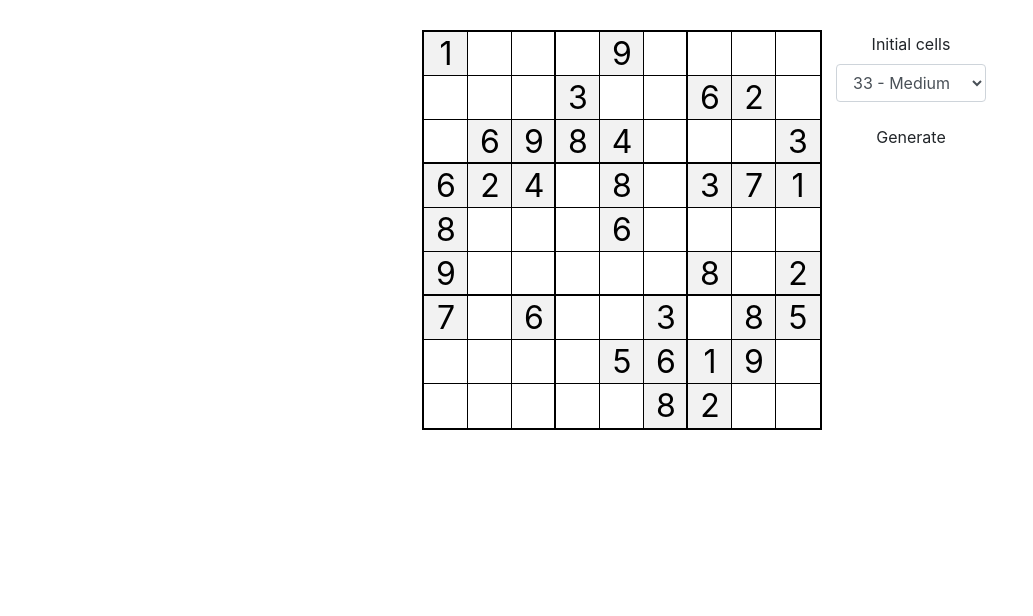
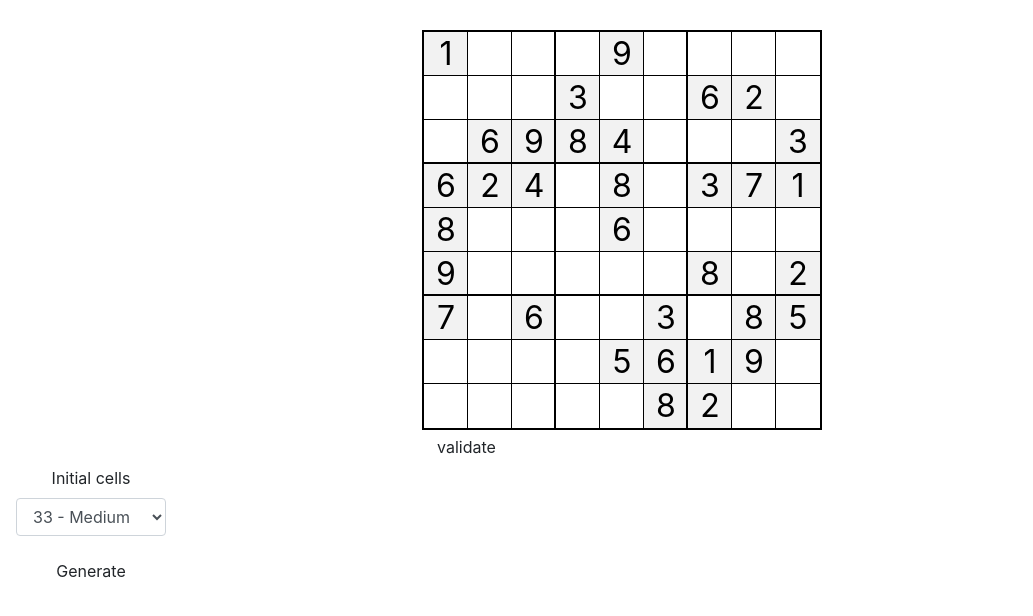
Before and after one commit to adamjamesadair/react-sudoku, a React app: page / in a window 1280 px wide. Shown: the whole page, without its empty margins (0-1033 px from the left). Built offline with nearby package versions, Linux system fonts and the light colour scheme.

Commit message:
started validation

```diff
--- a/src/index.css
+++ b/src/index.css
@@ -67,11 +67,11 @@ input:disabled:hover {
   margin-left: 1rem;
 }
 
-.generate-btn{
+Button{
   background-color: #f8f8f8;
 }
 
-.generate-btn:hover{
+Button:hover{
   background-color: navy;
   color: white;
 }
--- a/src/index.js
+++ b/src/index.js
@@ -34,6 +34,13 @@ class Board extends React.Component {
     this.setState({squares: squares});
   }
 
+  handleValidation(squares) {
+    const cells = squares.slice();
+    cells.forEach((cell) => {
+      console.log(cell);
+    });
+  }
+
   createBoard() {
     let board = [];
     let row;
@@ -50,6 +57,9 @@ class Board extends React.Component {
       }
       board.push(<div className="block" key={i}>{block}</div>);
     }
+    board.push(<Button className="validation" onClick={() => {
+        this.handleValidation(this.state.squares)
+      }} key={"v-" + _.random(0, 1000)}>validate</Button>);
     return (board);
   }
 
@@ -106,9 +116,7 @@ class Game extends React.Component {
   }
 
   handleGeneration = (initial) => {
-    this.setState({
-      initial: initial
-    });
+    this.setState({initial: initial});
   };
 
   render() {
```
